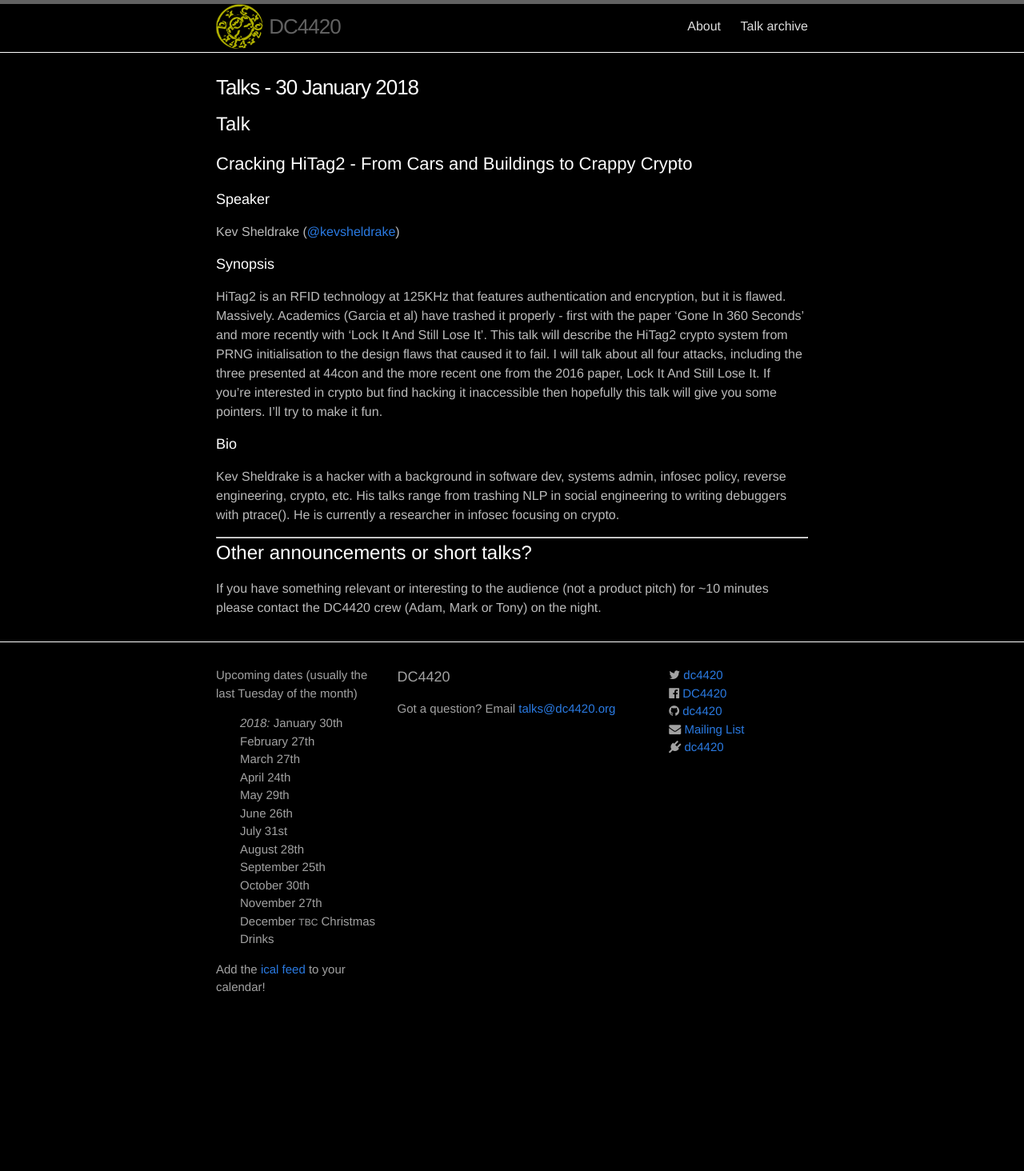
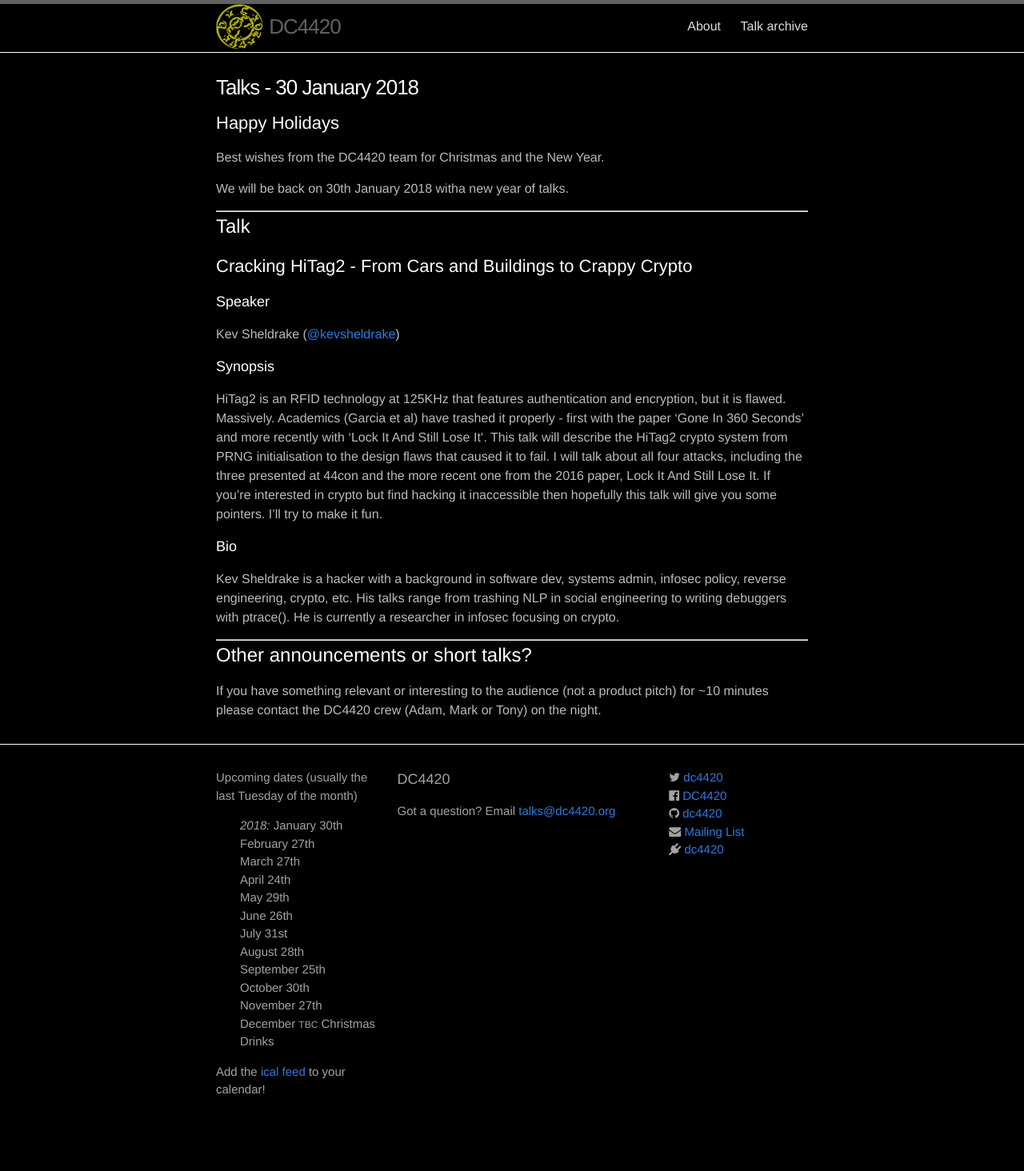
Before and after one commit to dc4420/website, a Jekyll site: the page built from _posts/2018-01-30-talks.markdown, in a window 1280 px wide. Shown: the whole page at 80% size. Built offline with Jekyll 4.4.1, drawn with Linux system fonts in a browser that asks for light colours; nearby versions of some CDN libraries; before the commit the page ends 1336 px from its top, so only the background shows below that.

Commit message:
holiday message

```diff
--- a/_posts/2018-01-30-talks.markdown
+++ b/_posts/2018-01-30-talks.markdown
@@ -4,6 +4,14 @@
 pubdate: 2017-12-13 12:00:00
 categories: talk
 ---
+## Happy Holidays
+
+Best wishes from the DC4420 team for Christmas and the New Year.
+
+We will be back on 30th January 2018 witha new year of talks.
+
+
+<hr>
 
 # Talk
 
```
